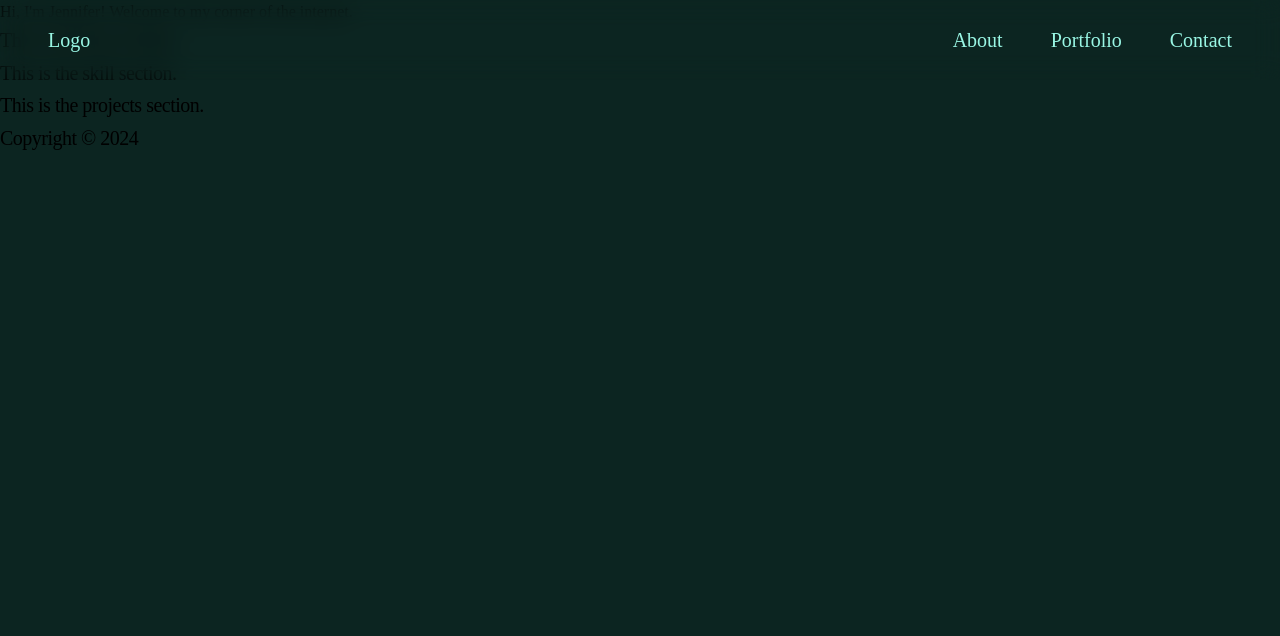
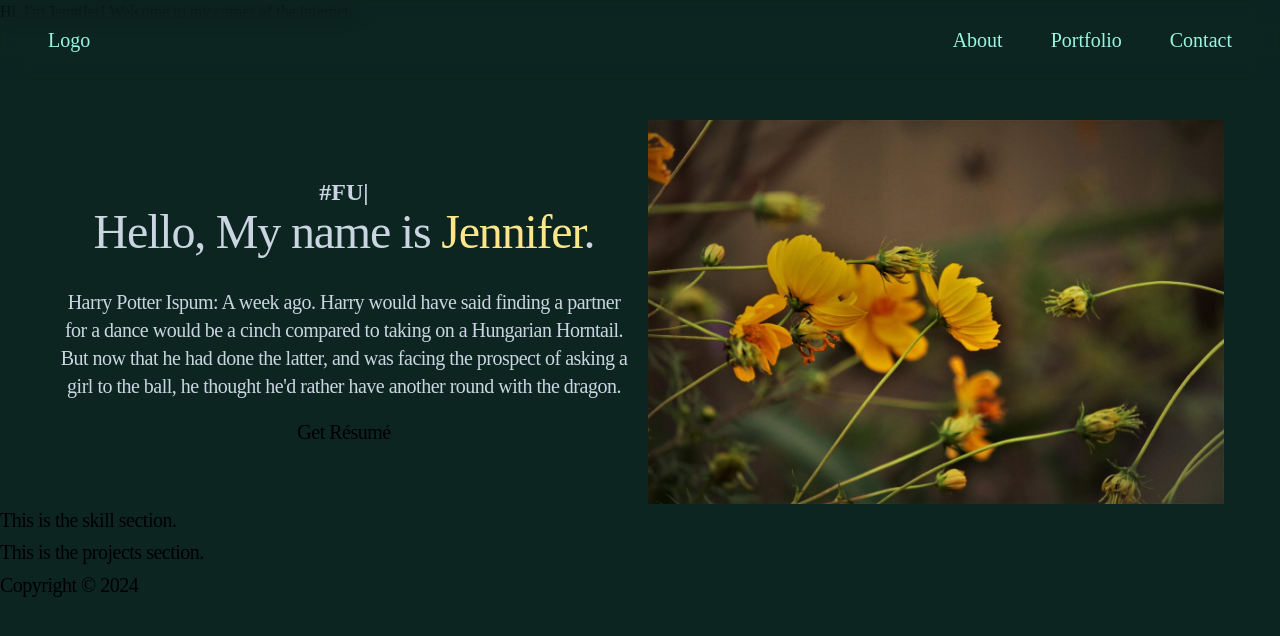
Before and after one commit to j-slaughter/portfolio, a React app: page / in a window 1280 px wide. Shown: the top 636 px of the page. Built offline with nearby package versions, Linux system fonts and the light colour scheme.

Commit message:
create hero section

```diff
--- a/client/components/Hero.jsx
+++ b/client/components/Hero.jsx
@@ -4,11 +4,71 @@
  */
 
 import React from 'react';
+import { motion } from 'motion/react';
+import { AiOutlineGithub, AiOutlineLinkedin } from 'react-icons/ai';
+import { TypeAnimation } from 'react-type-animation';
+import wildflowers from '../assets/flowers.png';
 
 const Hero = () => {
     return (
-        <div>
-            <p>This is the hero section.</p>
+        <div className='mt-24 max-w-[1200px] mx-auto relative'>
+            <div className='grid md:grid-cols-2 mx-4 place-items-center gap-4'>
+                <motion.div
+                initial={{opacity: 0, y: -50}}
+                whileInView={{opacity: 1, y: 0}}
+                viewport={{once: true}}
+                transition={{duration: 2}}
+                className='text-center'>
+                    {/* Animated role describer*/}
+                    <TypeAnimation
+                    sequence={[
+                        // Same substring will only be typed once at start
+                        '#SOFTWARE ENGINEER', 1000,
+                        '#FULLSTACK DEVELOPER', 1000,
+                        '#CREATIVE PROBLEM-SOLVER', 1000,
+                        '#WEB DEVELOPER', 1000,
+                        '#TECH PROGRAMMER', 1000,
+                        '#HELLO WORLD', 1000
+                    ]}
+                    speed={50}
+                    repeat={Infinity}
+                    className='font-semibold text-slate-300 mb-4 text-xl md:text-2xl'/>
+                    <motion.p
+                    initial={{opacity: 0}}
+                    whileInView={{opacity: 1}}
+                    viewport={{once: true}}
+                    transition={{duration: 2, delay: 1}}
+                    className='text-slate-300 tracking-tight mb-8 text-2xl md:text-5xl'>
+                        Hello, My name is <span>Jennifer</span>.
+                    </motion.p>
+                    <motion.p
+                    initial={{opacity: 0}}
+                    whileInView={{opacity: 1}}
+                    viewport={{once: true}}
+                    transition={{duration: 2, delay: 1.5}}
+                    className='text-slate-300 tracking-tight mb-4 text-lg md:text-xl'>
+                        Harry Potter Ispum: A week ago. Harry would have said finding a partner
+                         for a dance would be a cinch compared to taking on a Hungarian Horntail.
+                          But now that he had done the latter, and was facing the prospect of asking
+                           a girl to the ball, he thought he'd rather have another round with the dragon.
+                    </motion.p>
+                    <motion.div
+                    initial={{opacity: 0, x: -50}}
+                    whileInView={{opacity: 1, x: 0}}
+                    viewport={{once: true}}
+                    transition={{duration: 1, delay: 1}}>
+                        <p>Get Résumé</p>
+                    </motion.div>
+                </motion.div>
+
+                <motion.div
+                initial={{opacity: 0, y: 50}}
+                whileInView={{opacity: 1, y: 0}}
+                viewport={{once: true}}
+                transition={{duration: 2}}>
+                    <img src={wildflowers}/>
+                </motion.div>
+            </div>
         </div>
     );
 };
--- a/client/components/Skills.jsx
+++ b/client/components/Skills.jsx
@@ -1,9 +1,16 @@
 /**
  * @module Skills.jsx
- * @description Footer of website.
+ * @description List of tech skills.
  */
 
 import React from 'react';
+import {
+    DiHtml5,
+    DiCss3,
+    DiJavascript1,
+    DiNodejsSmall,
+    DiReact,
+    DiDocker } from 'react-icons/di';
 
 const Skills = () => {
     return (
--- a/client/style.css
+++ b/client/style.css
@@ -14,7 +14,7 @@ h2 {
 }
 
 span {
-    @apply text-teal-500;
+    @apply text-amber-200;
 }
 
 p {
--- a/package.json
+++ b/package.json
@@ -22,7 +22,8 @@
     "react": "^18.3.1",
     "react-dom": "^18.3.1",
     "react-icons": "^5.4.0",
-    "react-scroll": "^1.9.0"
+    "react-scroll": "^1.9.0",
+    "react-type-animation": "^3.2.0"
   },
   "devDependencies": {
     "@babel/core": "^7.26.0",
```
Also changed, not shown: client/assets/flowers.png (added), 1 other file (tests, documents, lock files or other folders).
